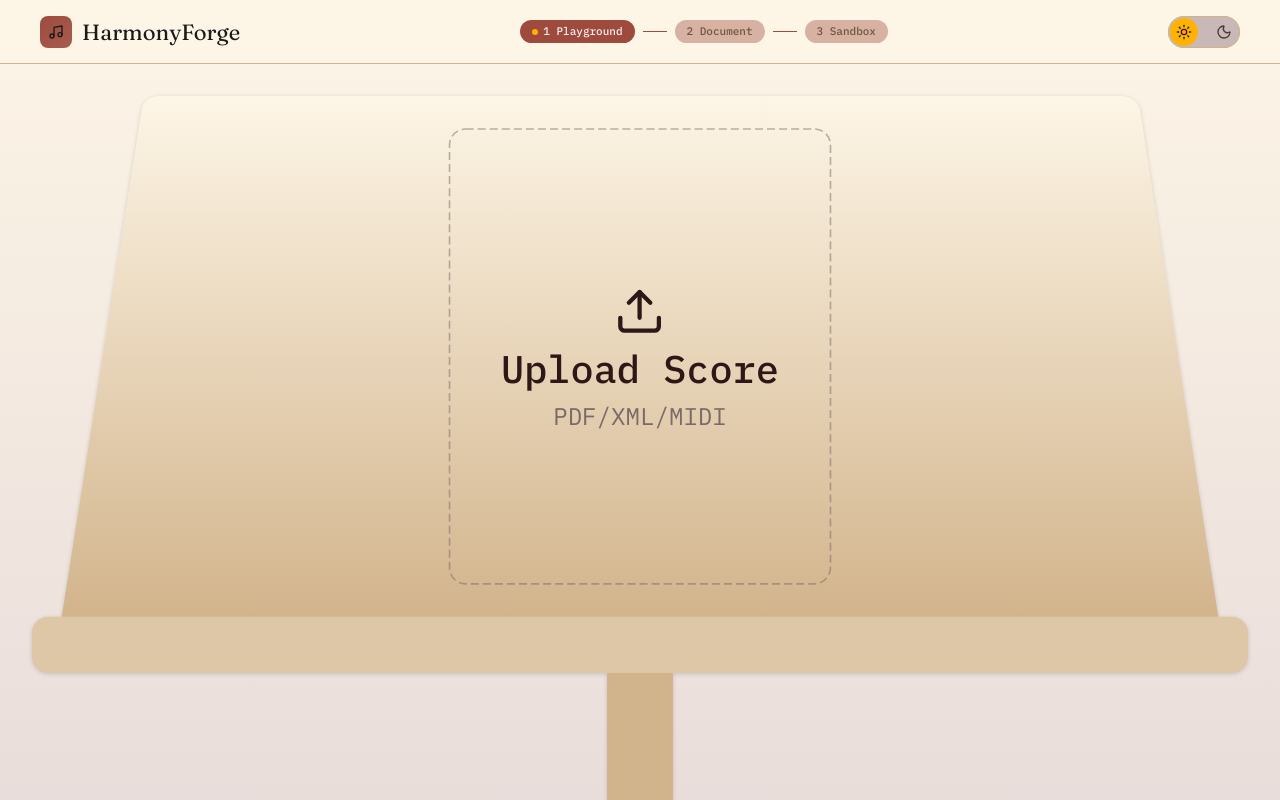
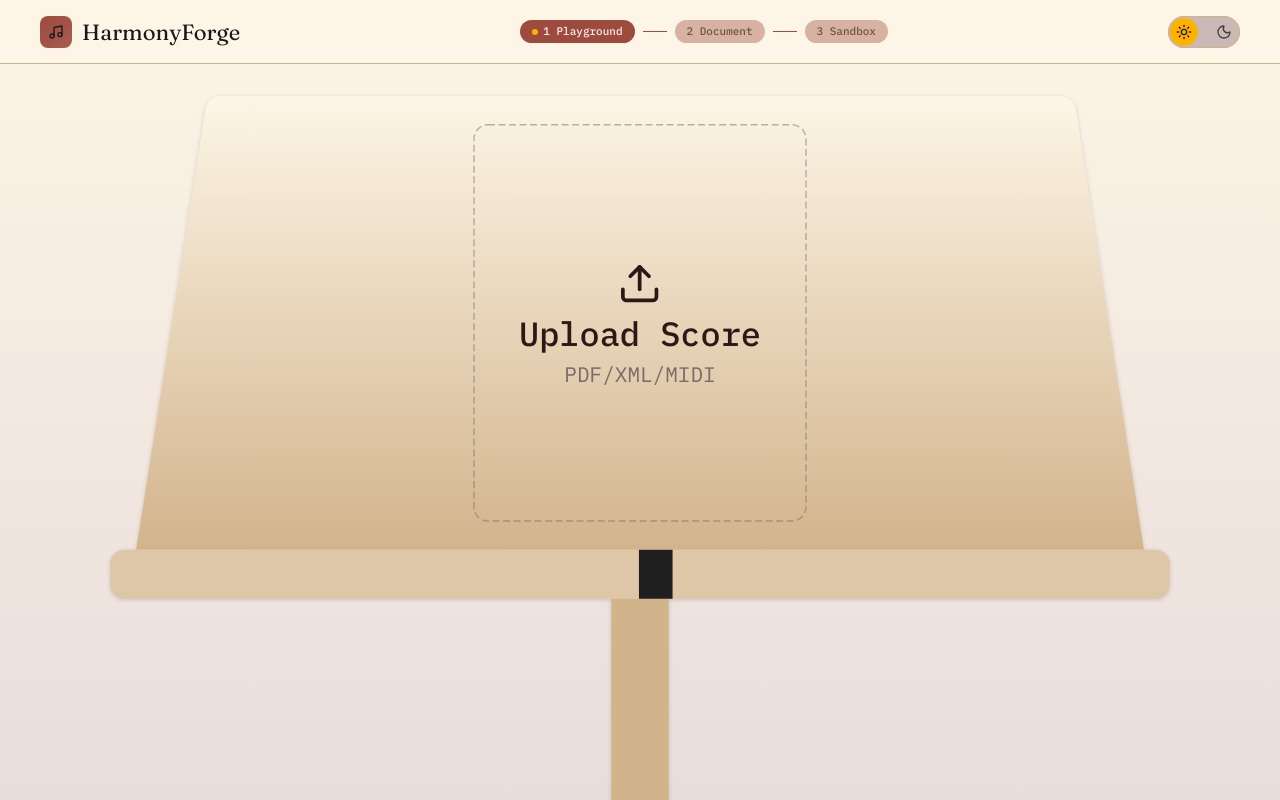
Before and after one commit to spatel54/harmony-forge-redesign, a Next.js app: page / in a window 1280 px wide. Built offline with nearby package versions, Linux system fonts and the light colour scheme; a web font is replaced by a local one.

Commit message:
fix(DropzoneCopy): restore trapezoidal canvas geometry to match Node 80t2V perspective

```diff
--- a/src/components/organisms/DropzoneCopy.tsx
+++ b/src/components/organisms/DropzoneCopy.tsx
@@ -87,7 +87,10 @@ export const DropzoneCopy = React.forwardRef<HTMLDivElement, DropzoneCopyProps>(
         />
         <div
           ref={ref}
-        className={cn("relative aspect-1513/880 mx-auto shrink-0 cursor-pointer", className)}
+          className={cn(
+            "relative aspect-1513/880 mx-auto shrink-0 cursor-pointer",
+            className,
+          )}
           onClick={handleClick}
           onDragOver={handleDragOver}
           onDragLeave={handleDragLeave}
@@ -103,15 +106,16 @@ export const DropzoneCopy = React.forwardRef<HTMLDivElement, DropzoneCopyProps>(
           }}
           {...props}
         >
-        {/* Unified SVG Map */}
+          {/* ─── Unified SVG ─── viewBox maps exactly to design proportions ─── */}
           <svg
             className="absolute inset-0 w-full h-full drop-shadow-sm pointer-events-none"
-          viewBox="0 0 1513 880"
+            viewBox="0 0 1513 1010"
             fill="none"
             xmlns="http://www.w3.org/2000/svg"
             preserveAspectRatio="xMidYMax meet"
           >
             <defs>
+              {/* Gradient for the canvas panel (ktaiB / Rectangle 1) */}
               <linearGradient
                 id="ktaiB_grad"
                 x1="719.5"
@@ -125,19 +129,12 @@ export const DropzoneCopy = React.forwardRef<HTMLDivElement, DropzoneCopyProps>(
               </linearGradient>
             </defs>
 
-          {/* Node 1ZRgJ: Stem — behind the tray */}
-          <rect x="715.5" y="700" width="82" height="180" fill={stemColor} />
+            {/* ── 1. Wooden post / stem (1ZRgJ) — behind everything ───────────── */}
+            {/* Design: x:715.5 y:69 (in n4ubU), w:82 h:288. n4ubU starts at y:648. */}
+            {/* SVG y = 648 + 69 = 717. Visible to bottom of viewBox (1010 - 717 = 293px) */}
+            <rect x="715.5" y="717" width="82" height="293" fill={stemColor} />
 
-          {/* Node n4ubU: The 1513×70 wooden tray base */}
-          <rect
-            x="0"
-            y="648"
-            width="1513"
-            height="70"
-            rx="20"
-            fill={baseColor}
-          />
-
+            {/* ── 2. Canvas panel (ktaiB / Frame 22) — main music stand body ─── */}
             {/* Node ktaiB: Canvas trapezoid (1439px wide, 37px offset inside 1513px) */}
             <g transform="translate(37, 0)">
               {/* Backing plate trapezoid */}
@@ -146,7 +143,8 @@ export const DropzoneCopy = React.forwardRef<HTMLDivElement, DropzoneCopyProps>(
                 fill="url(#ktaiB_grad)"
               />
 
-            {/* Dashed drop zone rectangle */}
+              {/* ── 3. Dashed drop-zone rect (SQz0K) ─────────────────────────── */}
+              {/* Design: x:482.5 y:41 w:474 h:566 */}
               <rect
                 x="482.5"
                 y="41"
@@ -160,13 +158,36 @@ export const DropzoneCopy = React.forwardRef<HTMLDivElement, DropzoneCopyProps>(
                 className="transition-colors duration-300"
               />
 
-            {/* Upload Prompt HTML embedded in SVG */}
+              {/* ── 4. Upload prompt (zuzV6) ─────────────────────────────────── */}
+              {/* Design: Frame 4 at x:560 y:214, we position the foreignObject exactly over the drop-zone rect */}
               <foreignObject x="482.5" y="41" width="474" height="566">
                 <div className="w-full h-full flex flex-col items-center justify-center pointer-events-auto gap-4 px-8">
                   <UploadPromptContent isDark={isDark} />
                 </div>
               </foreignObject>
             </g>
+
+            {/* ── 5. Shelf base (fqxzb) ────────────────────────────────────── */}
+            {/* Design: fill:#dec7a7, h:70, w:1513, cornerRadius:20 (all corners) */}
+            <rect
+              x="0"
+              y="648"
+              width="1513"
+              height="70"
+              rx="20"
+              fill={baseColor}
+            />
+
+            {/* ── 6. Dark centre stripe (79ha5, clipped by fqxzb) ─────────── */}
+            {/* Design: fill:#1f1f1f, w:48, h:390 at x:755 y:70 in fqxzb.      */}
+            {/* fqxzb clip:true → only h:70 is visible (y:648 to y:718).        */}
+            <rect
+              x="755"
+              y="648"
+              width="48"
+              height="70"
+              fill={isDark ? "#3a1f1c" : "#1f1f1f"}
+            />
           </svg>
         </div>
       </>
```
Lines whose indentation alone changed are shown as unchanged.
